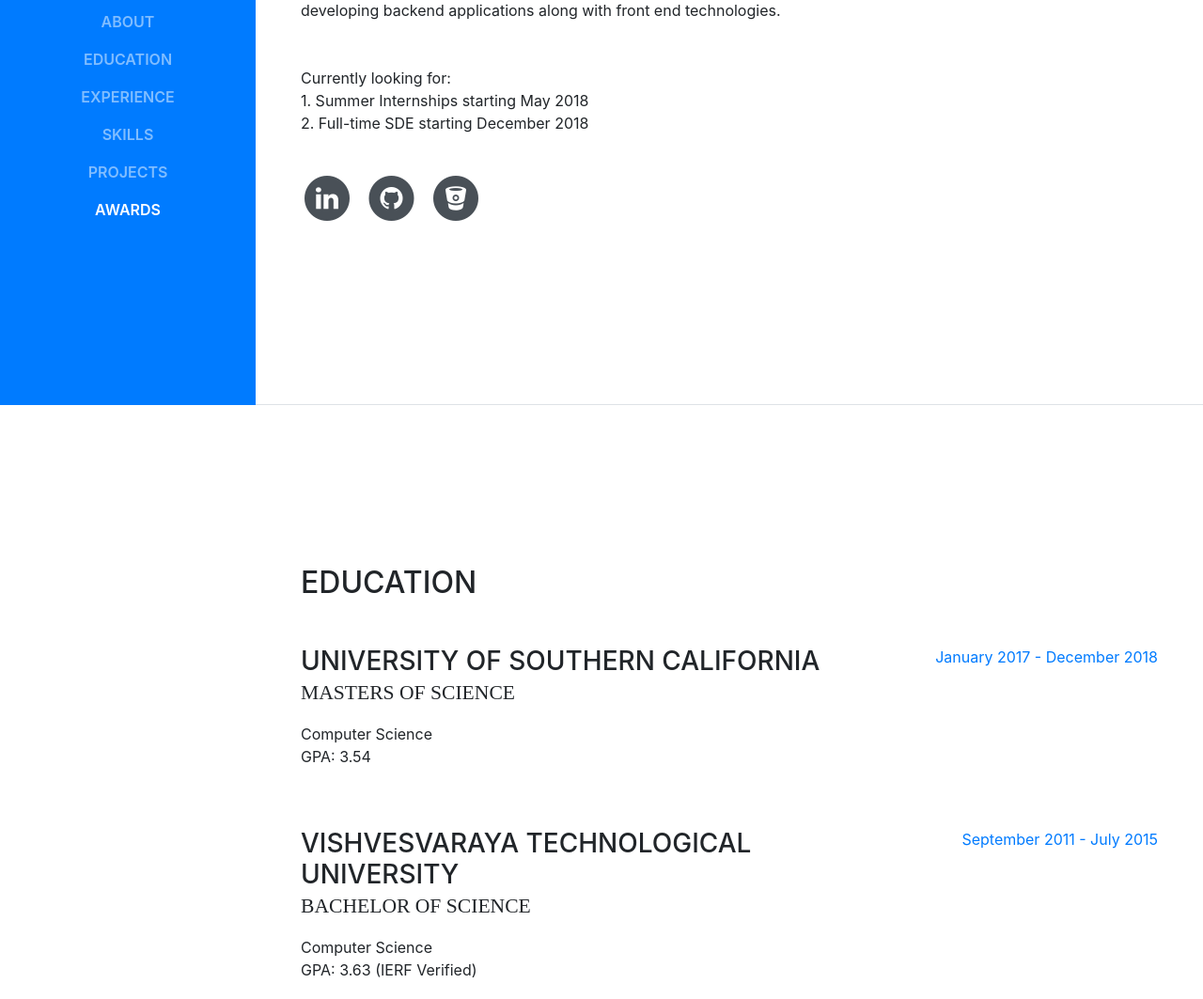
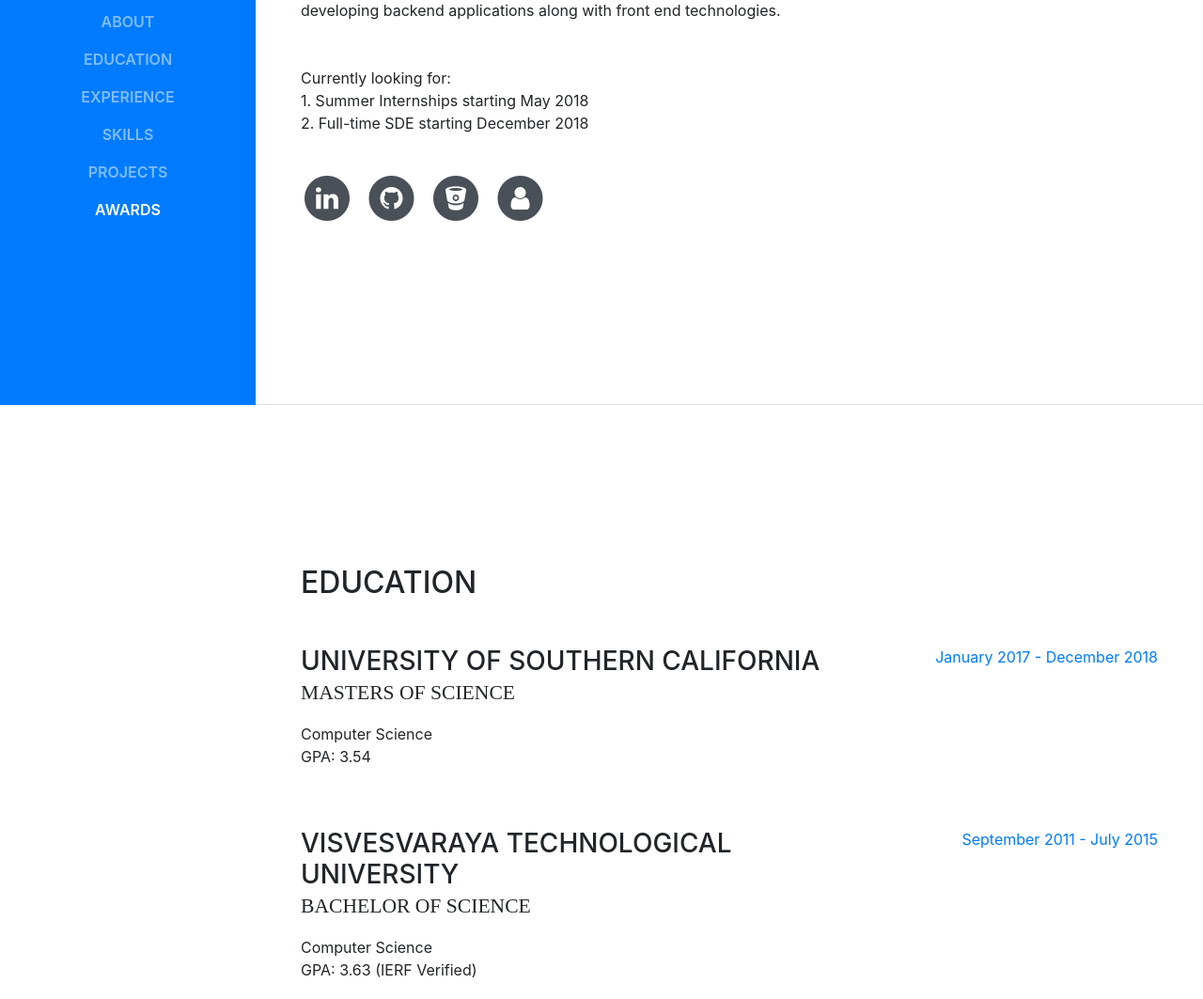
Before and after one commit to rohanrags/rohanrags.github.io, a website with bundled scripts: page index.html in a window 1280 px wide. Shown: the part 369-1432 px from the top of the page at 94% size. Built offline with nearby package versions, Linux system fonts and the light colour scheme; a web font is replaced by a local one.

Commit message:
Resume icon

```diff
--- a/index.html
+++ b/index.html
@@ -102,6 +102,14 @@
                 </span>
               </a>
             </li>
+            <li class="list-inline-item">
+              <a href="https://drive.google.com/file/d/1Bqw4fwficNBXRb90rrXTAr2B2naouBph/view?usp=sharing">
+                <span class="fa-stack fa-lg">
+                  <i class="fa fa-circle fa-stack-2x"></i>
+                  <i class="fa fa-sub fa-user fa-stack-1x fa-inverse"></i>
+                </span>
+              </a>
+            </li>
           </ul>
         </div>
       </section>
@@ -124,7 +132,7 @@
 
           <div class="resume-item d-flex flex-column flex-md-row">
             <div class="resume-content mr-auto">
-              <h3 class="mb-0">Vishvesvaraya Technological University</h3>
+              <h3 class="mb-0">Visvesvaraya Technological University</h3>
               <div class="subheading mb-3">Bachelor of Science</div>
               <div>Computer Science</div>
               <p>GPA: 3.63 (IERF Verified)</p>
@@ -259,6 +267,9 @@
             <li>
               <i class="fa-li fa fa-trophy text-warning"></i>
               Attended a 2-day workshop on robotics by Arduino and stood 1st in the challenge.</li>
+            <li>
+              <i class="fa-li fa fa-trophy text-warning"></i>
+              Avid Programmer, Gamer and Badminton Player.</li>
           </ul>
         </div>
       </section>
```
